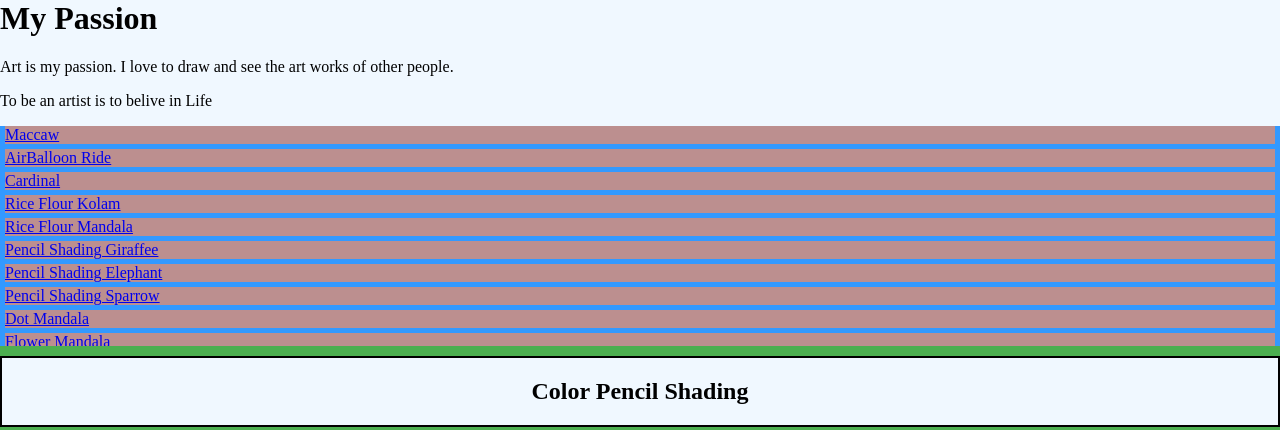
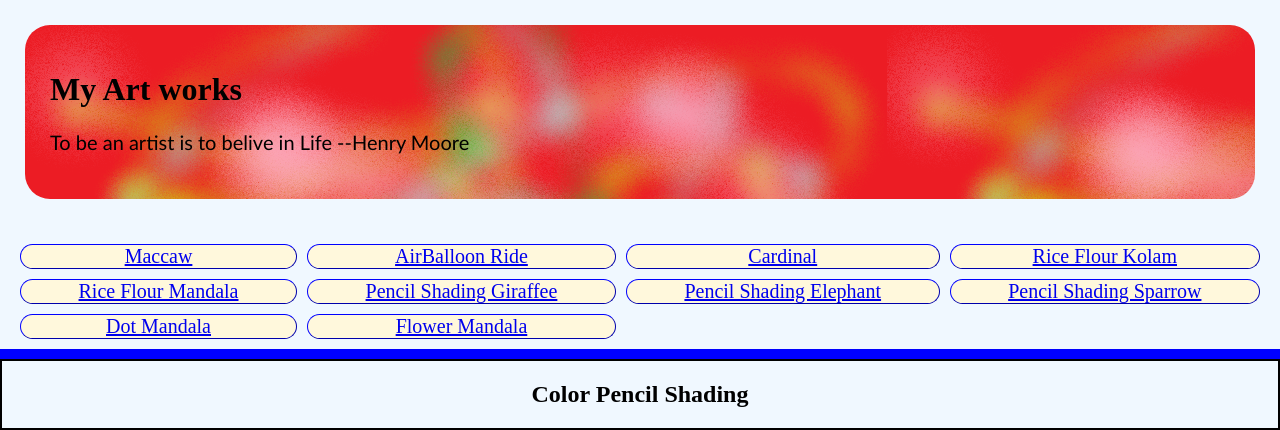
Before and after one commit to MeenaAru/html-me-something, a plain HTML site: page index.html in a window 1280 px wide. Shown: the top 430 px of the page. Drawn offline with Linux system fonts and the light colour scheme.

Commit message:
Added some styles

```diff
--- a/index.html
+++ b/index.html
@@ -4,21 +4,23 @@
         <title>My Passion</title>
     </head>
     <body>
-        <h1>My Passion</h1>
-        <p>Art is my passion. I love to draw and see the art works of other people. </p>
-        <p> To be an artist is to belive in Life</p>
-        <ul>
-            <li><a href="Maccaw.jpg">Maccaw</a></li>
-            <li><a href="AirBalloons.jpg">AirBalloon Ride</a></li>
-            <li><a href="Cardinal1.jpg">Cardinal</a></li>
-            <li><a href="rice1.jpg">Rice Flour Kolam</a></li>
-            <li><a href="rice2.jpg">Rice Flour Mandala</a></li>
-            <li><a href="Giraffee.jpg">Pencil Shading Giraffee</a></li>
-            <li><a href="Elephant.jpg">Pencil Shading Elephant</a></li>
-            <li><a href="Sparrow.jpg">Pencil Shading Sparrow</a></li>
-            <li><a href="Dot_Mandala.jpg">Dot Mandala</a></li>
-            <li><a href="Color_Pencil_Mandala.jpg">Flower Mandala</a></li>
-          </ul>
+        <div class='bckgrd'>
+            <h1>My Art works</h1>
+            <p> To be an artist is to belive in Life  --Henry Moore</p>
+        </div>
+        <div class='grid-container'>
+            <div><a href="Maccaw.jpg">Maccaw</a></div>
+            <div><a href="AirBalloons.jpg">AirBalloon Ride</a></div>
+            <div><a href="Cardinal1.jpg">Cardinal</a></div>
+            <div><a href="rice1.jpg">Rice Flour Kolam</a></div>
+            <div><a href="rice2.jpg">Rice Flour Mandala</a></div>
+            <div><a href="Giraffee.jpg">Pencil Shading Giraffee</a></div>
+            <div><a href="Elephant.jpg">Pencil Shading Elephant</a></div>
+            <div><a href="Sparrow.jpg">Pencil Shading Sparrow</a></div>
+            <div><a href="Dot_Mandala.jpg">Dot Mandala</a></div>
+            <div><a href="Color_Pencil_Mandala.jpg">Flower Mandala</a></div>
+            <br>
+          </div>
         <div>
             <h2>Color Pencil Shading</h2>
             <img src="Maccaw.jpg" alt="Color pencil shading of a Maccaw">
--- a/styles.css
+++ b/styles.css
@@ -5,16 +5,31 @@ body {
     list-style:square;
 
 }
-ul {
-  list-style-type: none;
-  background: #3399ff;
-  margin: 0;
-  padding: 0;
+.bckgrd{
+  background-image: url(backgrd.png);
+  border-radius: 25px;
+  padding: 25px;
+  margin: 25px;
+
 }
-
-ul li {
-  background: rosybrown;
-  margin: 5px;
+.bckgrd p{
+  font-size: 20px;
+  font-family: 'Trebuchet MS';
+}
+.grid-container {
+  display: grid;
+  grid-template-columns: auto auto auto auto;
+  grid-gap: 10px;
+  background-color: transparent;
+  padding: 20px;
+}
+.grid-container > div {
+  background-color:cornsilk;
+  border: 1px outset blue;
+  border-radius: 25px;
+  text-decoration: black;
+  text-align: center;
+  font-size: 20px;
 }
 img {
   background-color: lightgrey;
@@ -25,7 +40,7 @@ img {
 }
 h2 {
   border: 2px solid black;
-  outline: #4CAF50 solid 10px;
+  outline: blue solid 10px;
   margin: auto;
   padding: 20px;
   text-align: center;
```
Also changed, not shown: backgrd.png (added).
